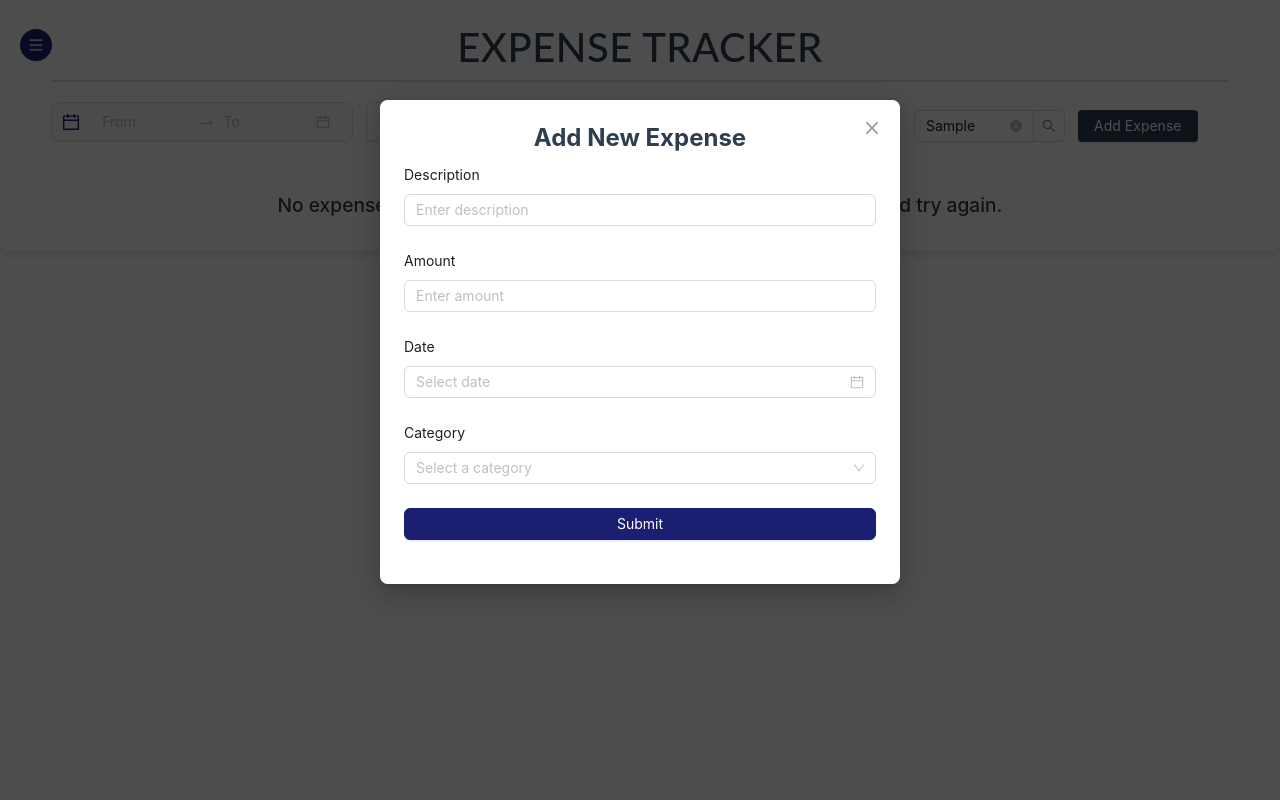
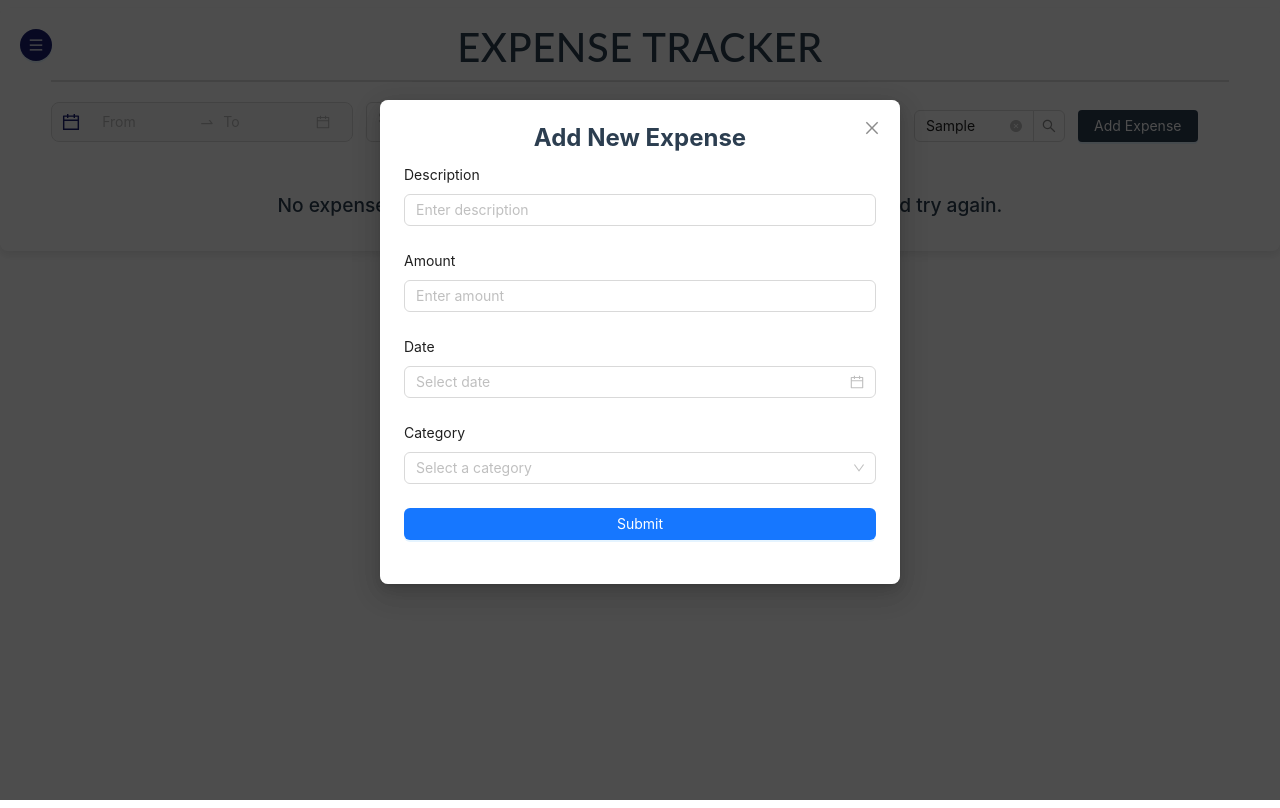
Before and after one commit to geggenpress4231/expensetracker, a React (Create React App) app: page / in a window 1280 px wide. Both pictures are taken after typing "Sample", "Sample", "Sample" into the empty fields and a click on the button "Add Expense". Built offline with nearby package versions, Linux system fonts and the light colour scheme; data requests are answered from the project's data file.

Commit message:
fallback messages

```diff
--- a/src/components/ExpenseForm/ExpenseForm.css
+++ b/src/components/ExpenseForm/ExpenseForm.css
@@ -22,26 +22,33 @@
   box-sizing: border-box;
 }
 
-/* Submit button styling */
+
 .submit-btn {
   height: 45px;
   font-size: 16px;
   border-radius: 4px;
   width: 100%;
-  background-color: #1a1f71;
+  background-color: #1a1f71; /* Dark blue color */
   color: white;
   border: none;
   cursor: pointer;
-  transition: background-color 0.3s ease;
+  transition: background-color 0.3s ease, transform 0.1s ease-in-out;
 }
 
 .submit-btn:hover {
-  background-color: #3c4dbd;
+  background-color: #14205b; /* Darker blue on hover */
+}
+
+.submit-btn:focus {
+  background-color: #0d173d; /* Even darker blue for focus */
+  outline: none; /* Remove default focus outline */
 }
 
 .submit-btn:active {
-  background-color: #14205b;
+  transform: scale(0.98); /* Subtle button press effect */
+  background-color: #0b1435; /* Darkest blue for active state */
 }
+
 
 .expense-form .ant-form-item-label > label {
   font-size: 14px;
--- a/src/components/ExpenseForm/ExpenseForm.jsx
+++ b/src/components/ExpenseForm/ExpenseForm.jsx
@@ -153,22 +153,12 @@ export default function ExpenseForm({ onSubmit, expense }) {
     block
     className="submit-btn"
     aria-label="Submit expense form"
-          style={{
-            backgroundColor: '#1a1f71',
-            borderColor: '#1a1f71',
-            color: '#ffffff',
-            transition: 'background-color 0.3s ease'
-          }}
-          onMouseEnter={(e) => {
-            e.target.style.backgroundColor = '#3c4dbd';
-          }}
-          onMouseLeave={(e) => {
-            e.target.style.backgroundColor = '#1a1f71';
-          }}
   >
     Submit
   </Button>
 </Form.Item>
+
+
     </Form>
   );
 }
```
Lines whose indentation alone changed are shown as unchanged.
